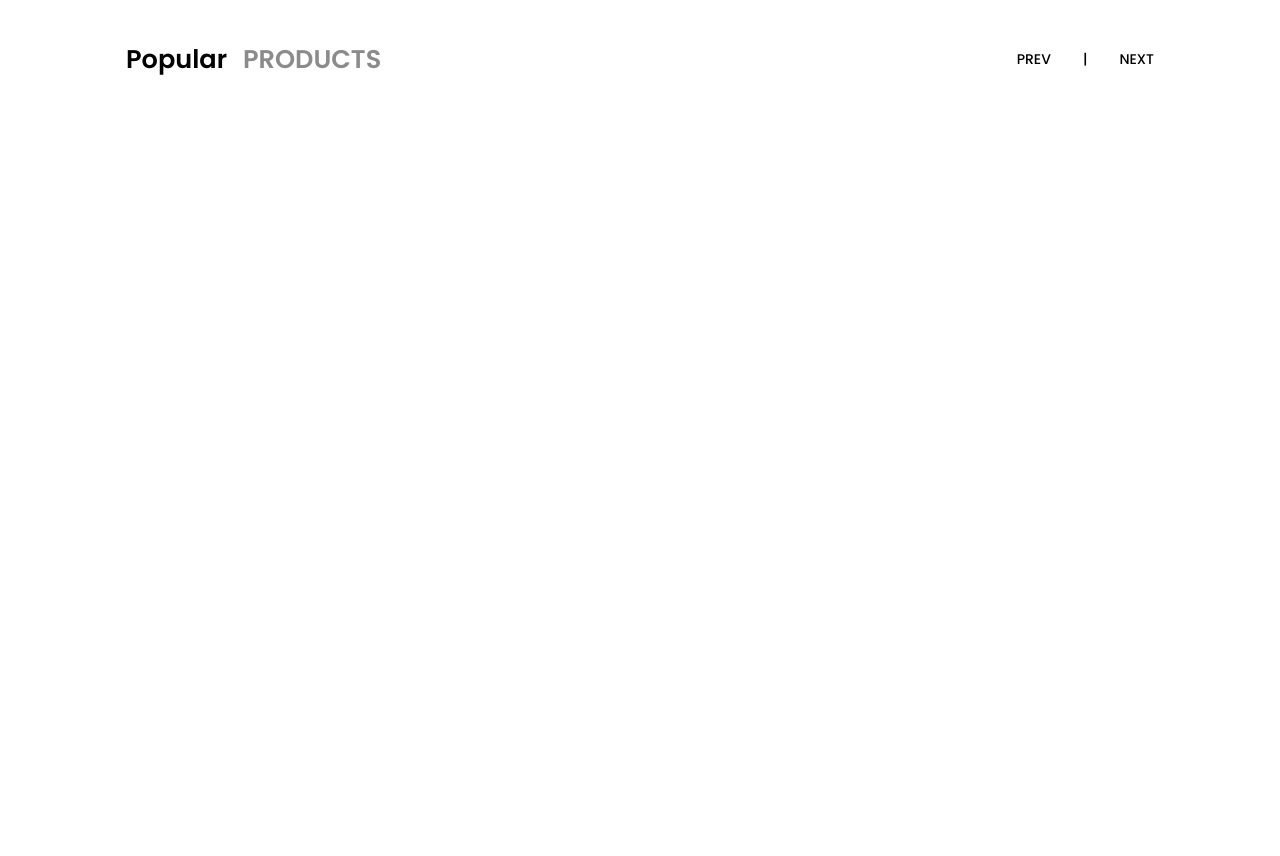
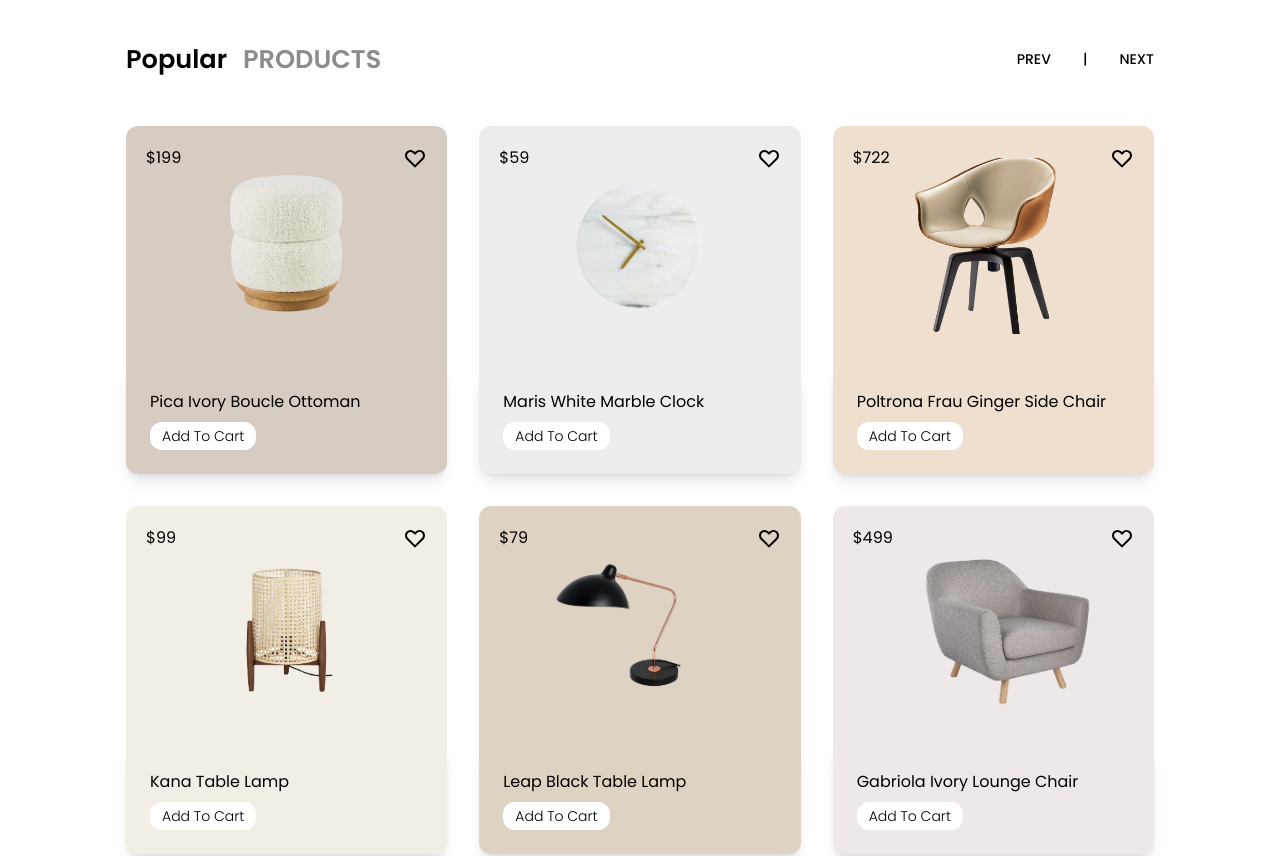
Before and after one commit to Natademoco/minim, a React (Vite) app: page / in a window 1280 px wide. Shown: the part 760-1616 px from the top of the page. Before the commit the page ends 1552 px from the top, so only its background shows below. Built offline with nearby package versions, Linux system fonts and the light colour scheme.

Commit message:
adding product

```diff
--- a/src/Data/Data.jsx
+++ b/src/Data/Data.jsx
@@ -66,49 +66,57 @@ export const products = [
     id: 1,
     img: product1,
     name: "Pica Ivory Boucle Ottoman",
-    price: 199,
+    price: "$199",
+    color: 'bg-[#d7ccc1]'
   },
   {
     id: 2,
     img: product2,
     name: "Maris White Marble Clock",
-    price: 59,
+    price: "$59",
+    color: 'bg-[#ededee]'
   },
   {
     id: 3,
     img: product3,
     name: "Poltrona Frau Ginger Side Chair",
-    price: 722,
+    price: "$722",
+    color: 'bg-[#eedfce]'
   },
   {
     id: 4,
     img: product4,
     name: "Kana Table Lamp",
-    price: 99,
+    price: "$99",
+    color: 'bg-[#f3eee5]'
   },
   {
     id: 5,
     img: product5,
     name: "Leap Black Table Lamp",
-    price: 79,
+    price: "$79",
+    color: 'bg-[#ded2c2]'
   },
   {
     id: 6,
     img: product6,
-    name: "Gabriola Ivory Boucle Lounge Chair",
-    price: 499,
+    name: "Gabriola Ivory Lounge Chair",
+    price: "$499",
+    color: 'bg-[#eee8e9]'
   },
   {
     id: 7,
     img: product7,
     name: "Bios 71 Inches Sideboard",
-    price: 999,
+    price: "$999",
+    color: 'bg-[#e3b481]'
   },
   {
     id: 8,
     img: product8,
     name: "Koepel Brass 18 Inches Table lamp",
-    price: 129,
+    price: "$129",
+    color: 'bg-[#dbdfd7]'
   },
 ];
 
--- a/src/components/container/PopularProducts.jsx
+++ b/src/components/container/PopularProducts.jsx
@@ -1,21 +1,40 @@
 import React from 'react'
 import { style } from '../../styles'
 import { products } from '../../Data/Data'
+import Products from './Products'
+import { motion } from 'framer-motion'
+import { staggerContainer, fadeIn, slideIn} from '../../../utils/motion'
+import { TypingText } from '../CustomText'
 
 const PopularProducts = () => {
   return (
-    <section className={`${style.container} ${style.section} h-[100vh]`}>
+    <motion.section
+    variants={staggerContainer}
+    initial="hidden"
+    whileInView="show"
+    className={`${style.container} ${style.section} h-full`}>
       <div className="popular_container flex items-center justify-between">
-        <div className={`${style.title}`}>
+        <motion.div
+        variants={slideIn('left', 'tween', 0.5, 1)}
+        className={`${style.title}`}>
           Popular <span className={`${style.span}`}>products</span>
-        </div>
-        <div className='nextAndPrev flex items-center gap-8 cursor-pointer'>
+        </motion.div>
+        <motion.div
+        variants={slideIn('right', 'tween', 0.5, 1)}
+        className='nextAndPrev flex items-center gap-8 cursor-pointer'>
           <span className='uppercase font-medium text-sm sm:text-md'>prev</span>
           <span className='uppercase font-medium text-sm sm:text-md'>|</span>
           <span className='uppercase font-medium text-sm sm:text-md'>next</span>
-        </div>
+        </motion.div>
       </div>
-    </section>
+      <motion.div
+      variants={fadeIn('up', 'tween', 0.8, 1)}
+      className='product_container grid place-items-center gap-8 mt-12 sm:grid-cols-2 md:grid-cols-3'>
+        {products.map(product => {
+          return <Products key={product.id} {...product}/>
+        })}
+      </motion.div>
+    </motion.section>
   )
 }
 
--- a/src/components/container/Products.jsx
+++ b/src/components/container/Products.jsx
@@ -1,8 +1,46 @@
-import React from 'react'
+import React, { useState } from 'react'
+import { style } from '../../styles'
+import { HiOutlineHeart, HiHeart } from 'react-icons/hi'
 
-const Products = () => {
+const Products = ({ img, price, name, color }) => {
+  const [isHeartClicked, setIsHeartClicked] = useState(false)
+
+  const handleHeartClicked = () => {
+    setIsHeartClicked(!isHeartClicked)
+  }
+
   return (
-    <div>Products</div>
+    <div className={`${style.container} relative`}>
+      <img
+        src={img}
+        alt={name}
+        className={`${color} product py-[2rem] px-[1rem] object-cover w-[30rem] h-[15rem] rounded-tl-xl rounded-tr-xl`}
+      />
+      <div className={`${color} nameAndPrice p-6 shadow-lg rounded-bl-xl rounded-br-xl`}>
+        <div className='name mb-2'>
+          {name}
+        </div>
+        <div className='price absolute top-5 left-5 text-md'>
+          {price}
+        </div>
+        <div className='btn'>
+          <button className='bg-white py-1 px-3 text-sm rounded-xl font-light hover:bg-black hover:text-white'>Add To Cart</button>
+        </div>
+        <div>
+          {isHeartClicked ? (
+            <HiHeart
+              className='absolute right-5 top-5 text-2xl cursor-pointer'
+              onClick={handleHeartClicked}
+            />
+          ) : (
+            <HiOutlineHeart
+              className='absolute right-5 top-5 text-2xl cursor-pointer'
+              onClick={handleHeartClicked}
+            />
+          )}
+        </div>
+      </div>
+    </div>
   )
 }
 
--- a/utils/motion.js
+++ b/utils/motion.js
@@ -21,7 +21,7 @@ export const navVariants = {
 
   export const slideIn = (direction, type, delay, duration) => ({
     hidden: {
-      x: direction === 'left' ? '-150%' : direction === 'right' ? '150%' : 0,
+      x: direction === 'left' ? '-210%' : direction === 'right' ? '210%' : 0,
       y: direction === 'up' ? '100%' : direction === 'down' ? '100%' : 0,
     },
     show: {
```
